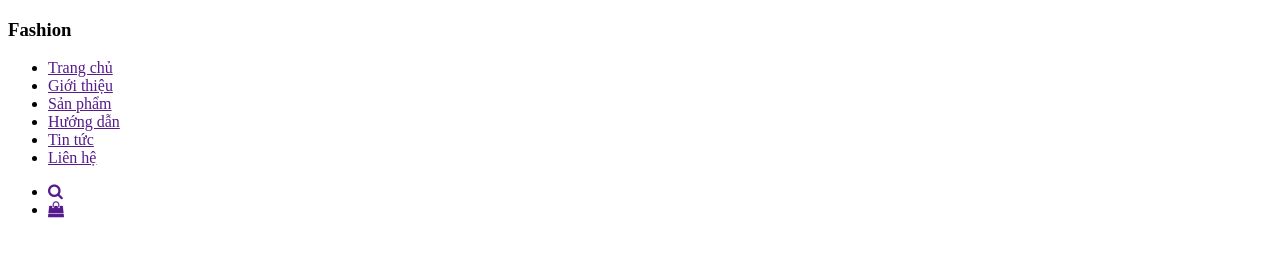
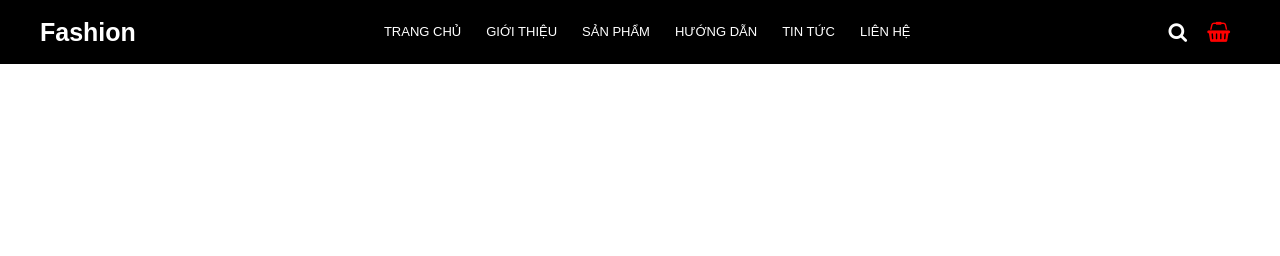
Before and after one commit to nguyenchitien/home-page-html, a plain HTML site: page index.html in a window 1280 px wide. Drawn offline with Linux system fonts and the light colour scheme.

Commit message:
css for header

```diff
--- /dev/null
+++ b/css/style.css
@@ -0,0 +1,83 @@
+/* reset */
+
+* {
+    margin: 0;
+    padding: 0;
+    box-sizing: border-box;
+}
+
+ul {
+    list-style: none;
+}
+
+a {
+    text-decoration: none;
+}
+
+
+/* layout */
+
+.container {
+    width: 1200px;
+    margin: 0 auto;
+    display: flex;
+}
+
+.space-evenly {
+    justify-content: space-between;
+}
+
+body {
+    font-size: 14px;
+    font-family: Arial, Helvetica, sans-serif;
+}
+
+
+/* header css */
+
+.header {
+    background: #000;
+    color: white;
+}
+
+.header .container {
+    justify-content: space-between;
+    align-items: center;
+}
+
+.header .logo h3 {
+    font-size: 25px;
+}
+
+.header .menu ul,
+.header .menu-extentions ul {
+    display: flex;
+}
+
+.header .menu a,
+.header .menu-extentions a i {
+    display: block;
+    font-size: 13px;
+    color: white;
+    text-transform: uppercase;
+    line-height: 32px;
+    padding: 16px 0px;
+}
+
+.header .menu li {
+    margin-right: 25px;
+}
+
+.header .menu li:last-child {
+    margin-right: 0px;
+}
+
+.header .menu-extentions a i {
+    font-size: 20px;
+    padding: 16px 10px;
+    font-weight: 300;
+}
+
+.header .menu-extentions a.search i {
+    color: red;
+}
--- a/index.html
+++ b/index.html
@@ -6,7 +6,7 @@
     <meta name="viewport" content="width=device-width, initial-scale=1.0">
     <title>Template</title>
     <link rel="stylesheet" href="fonts/font-awesome-4.7.0/css/font-awesome.min.css">
-    <link rel="stylesheet" href="style.css">
+    <link rel="stylesheet" href="css/style.css">
 </head>
 
 <body>
@@ -14,6 +14,7 @@
 </body>
 <!-- HEADER -->
 <div class="header">
+    <div class="container space-evenly">
         <div class="logo">
             <h3>Fashion</h3>
         </div>
@@ -49,13 +50,14 @@
                     </a>
                 </li>
                 <li>
-                <a href="">
-                    <i class="fa fa-shopping-bag"></i>
+                    <a class="search " href="">
+                        <i class="fa fa-shopping-basket"></i>
                     </a>
                 </li>
             </ul>
         </div>
     </div>
+</div>
 <!-- HEADER -->
 
 </html>
```
Lines whose indentation alone changed are shown as unchanged.
